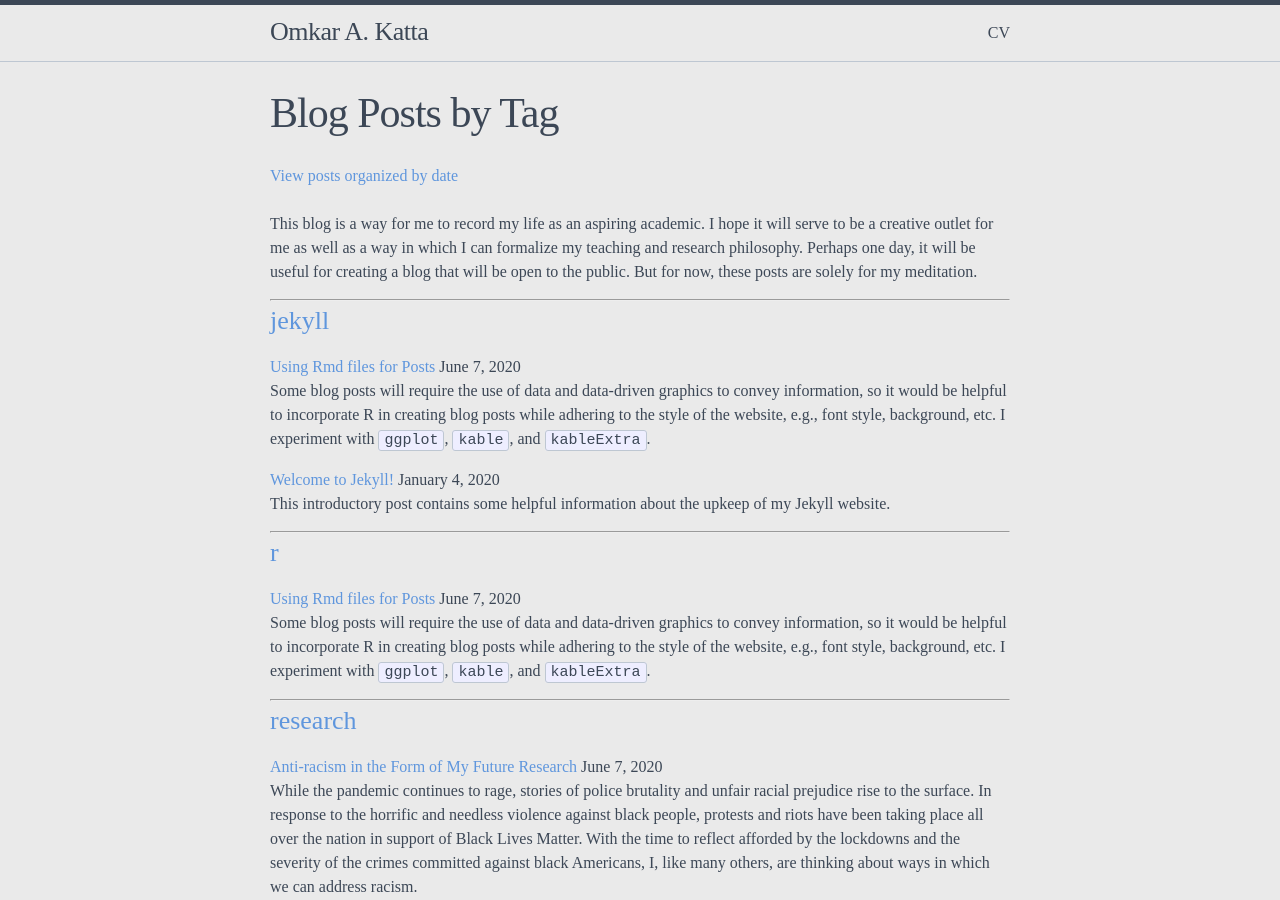
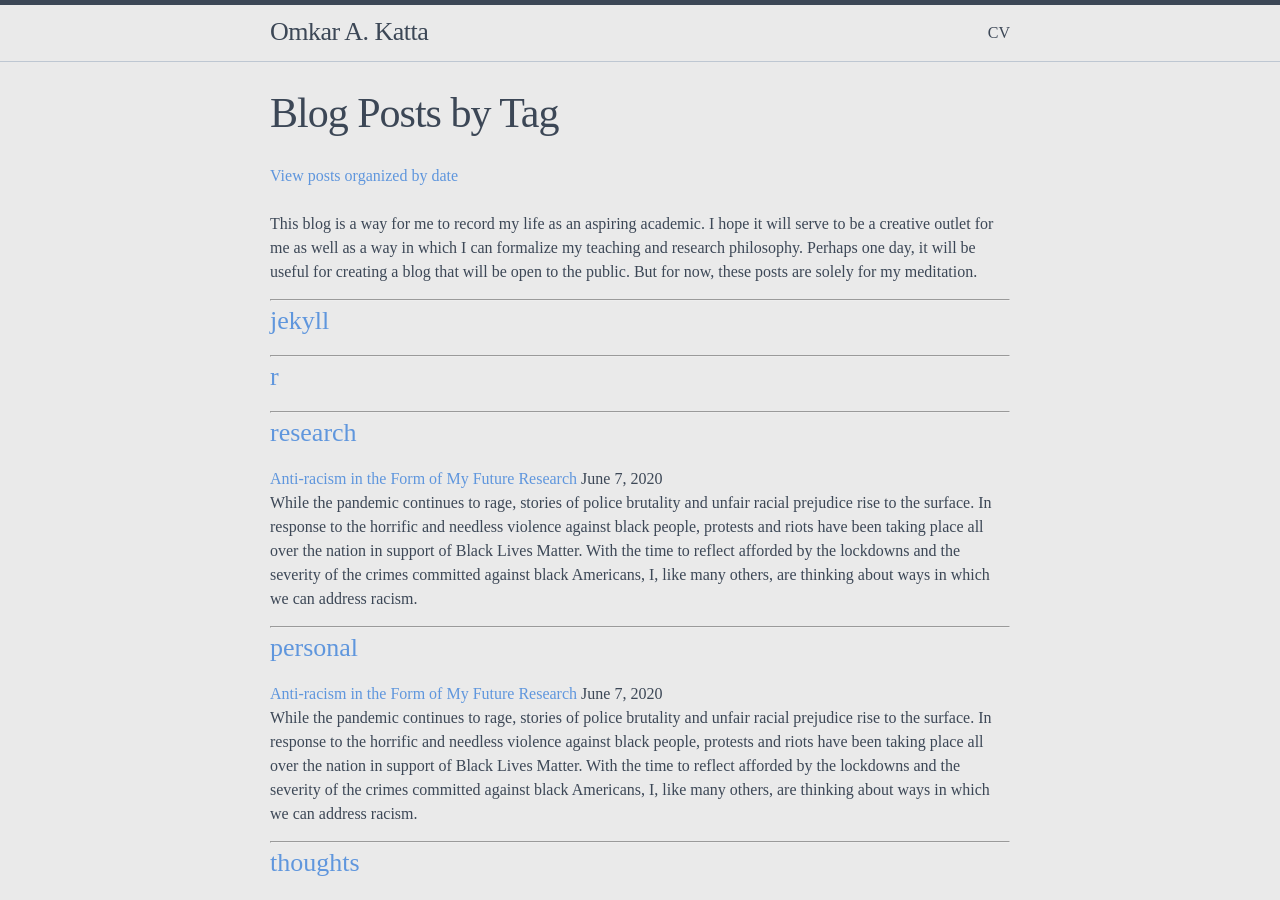
Before and after one commit to omkarakatta/omkarakatta.github.io, a Jekyll site: the page built from pages/postsbytag.md, in a window 1280 px wide and 900 px high. Built offline with Jekyll 4.4.1, drawn with Linux system fonts in a browser that asks for light colours; nearby versions of some CDN libraries.

Commit message:
change boolean value of hidden tag

````diff
--- a/_config.yml
+++ b/_config.yml
@@ -22,7 +22,7 @@
   - scope:
       path: "posts"
     values:
-      published: false
+      hidden: true
 
 exclude: ["README.md"]
 # Exclude from processing.
--- a/_posts/2020-01-04-welcome-to-jekyll.markdown
+++ b/_posts/2020-01-04-welcome-to-jekyll.markdown
@@ -3,7 +3,7 @@
 title:  "Welcome to Jekyll!"
 date:   2020-01-04 12:20:17 -0500
 tag: jekyll
-hidden: true
+hidden: false
 ---
 
 This introductory post contains some helpful information about the upkeep of my Jekyll website.
--- a/_posts/2020-06-07-Using-Rmd-files-for-Posts.Rmd
+++ b/_posts/2020-06-07-Using-Rmd-files-for-Posts.Rmd
@@ -11,7 +11,7 @@
 always_allow_html: true
 editor_options:
   chunk_output_type: console
-hidden: true
+hidden: false
 ---
 
 ```{r setup, include=FALSE}
--- a/pages/postsbytag.md
+++ b/pages/postsbytag.md
@@ -15,7 +15,7 @@
 <ul class = "tags">
 {% for tag in site.tags %}
   {% assign t = tag | first %}
-    {% if post.hidden == true %}
+    {% if post.hidden == false %}
       <li style = "margin-right:2em; margin-left:-2em; padding:0 4px">
         <a href="/tag/#{{t | downcase | replace:" ","-" }}">{{ t | downcase }}</a>
       </li>
````
Also changed, not shown: _posts/2020-06-07-Using-Rmd-files-for-Posts.md (+1 -1 lines), pages/postsbydate.md (+1 -1 lines).
